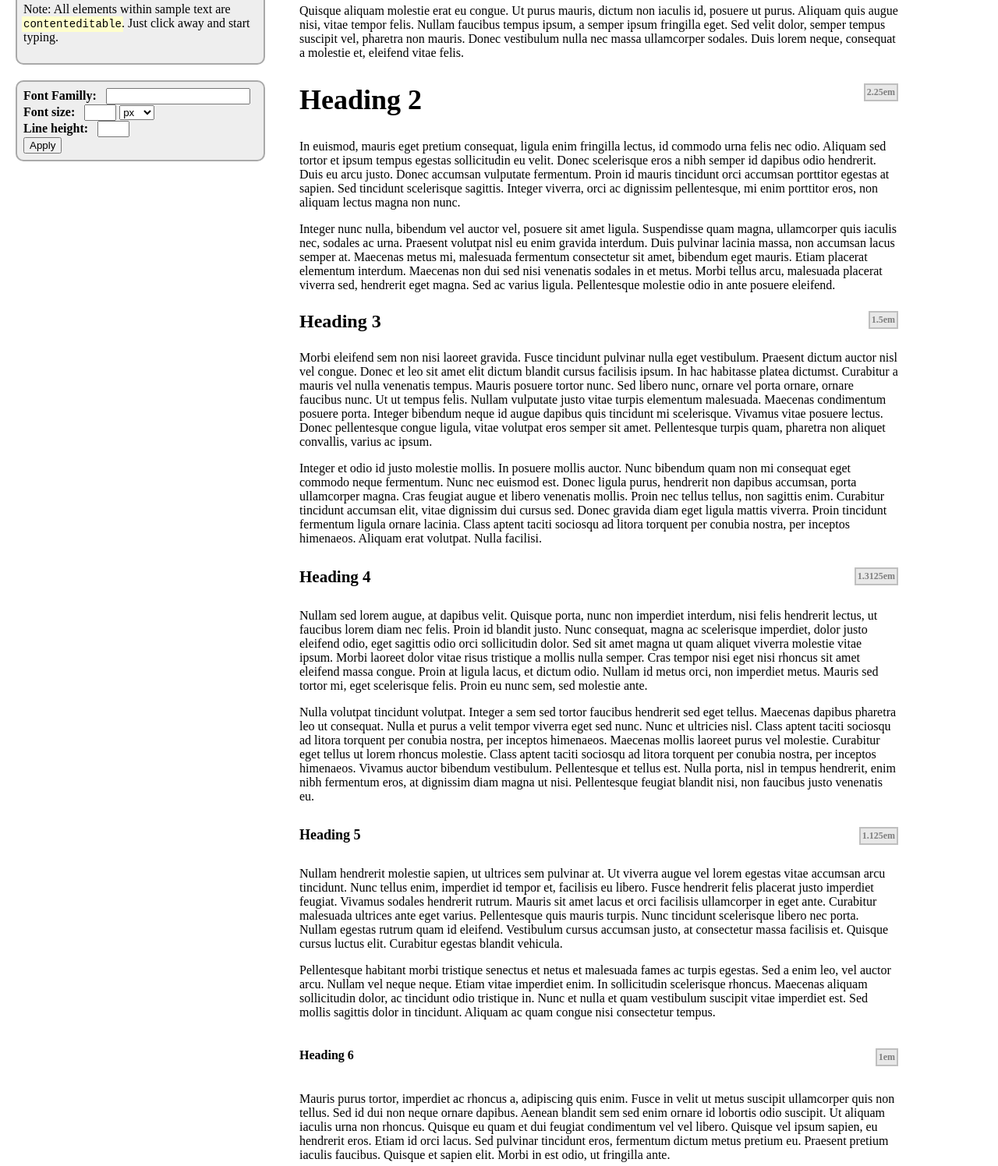
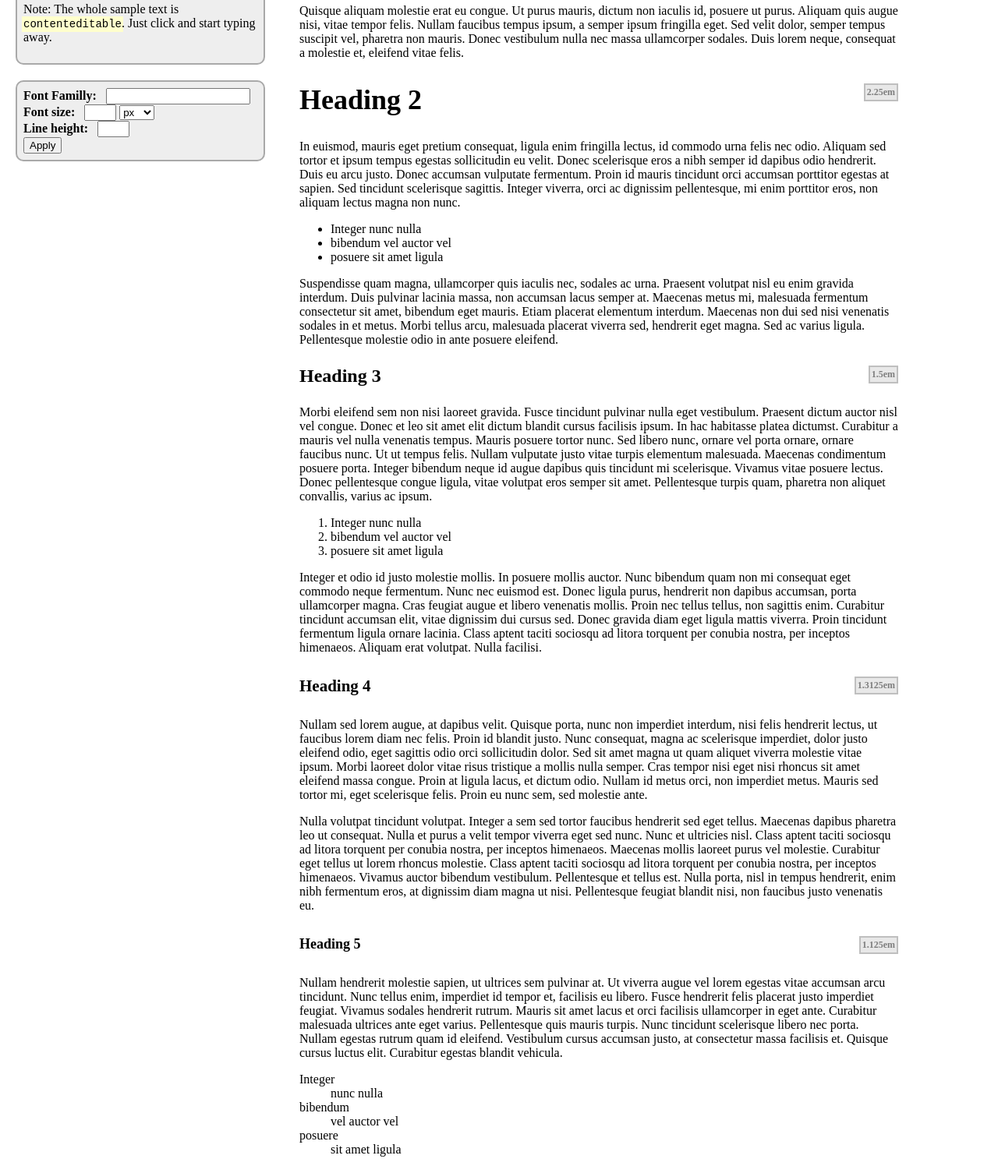
Before and after one commit to mackking/webplayground, a plain HTML site: page typography/typo2.html in a window 1280 px wide. Shown: the part 224-1720 px from the top of the page at 78% size. Drawn offline with nearby package versions, Linux system fonts and the light colour scheme.

Commit message:
added contenteditable to sample text

```diff
--- a/typography/typo2.html
+++ b/typography/typo2.html
@@ -14,7 +14,7 @@
 			<div class="box about">
 				<div class="h1">About</div>
 				<p>Values set below will be applied to the <code>#main</code> element (sample text to the right). <code>font-size</code>s for the <code>h*</code> elements are defined using <code>em</code> units (specific values detailed beside each). Otherwise, default values come from the system defined defaults. No CSS reset is currently applied.</p>
-				<p>Note: All elements within sample text are <code>contenteditable</code>. Just click away and start typing.</p>
+				<p>Note: The whole sample text is <code>contenteditable</code>. Just click and start typing away.</p>
 			</div>
 
 			<div class="box font-switcher">
@@ -37,7 +37,7 @@
 			</div>
 
 		</div>
-		<div id="main">
+		<div id="main" contenteditable>
 			<h1>Heading 1</h1>
 
 			<p class="first">Cras magna justo, lacinia quis mollis eu, gravida at magna. Sed posuere egestas velit ut vehicula. Cras eu massa vel augue blandit tincidunt nec quis odio. Donec viverra tincidunt lacus sed dignissim. Ut aliquam cursus arcu sit amet viverra. Integer hendrerit facilisis commodo. Sed nec felis ligula. Cras sed varius arcu. Cras mauris odio, pulvinar nec interdum vel, malesuada quis elit. Nullam vitae nisi leo. Curabitur vitae sapien enim, et hendrerit odio.</p>
@@ -48,11 +48,15 @@
 
 			<p>In euismod, mauris eget pretium consequat, ligula enim fringilla lectus, id commodo urna felis nec odio. Aliquam sed tortor et ipsum tempus egestas sollicitudin eu velit. Donec scelerisque eros a nibh semper id dapibus odio hendrerit. Duis eu arcu justo. Donec accumsan vulputate fermentum. Proin id mauris tincidunt orci accumsan porttitor egestas at sapien. Sed tincidunt scelerisque sagittis. Integer viverra, orci ac dignissim pellentesque, mi enim porttitor eros, non aliquam lectus magna non nunc.</p>
 
-			<p>Integer nunc nulla, bibendum vel auctor vel, posuere sit amet ligula. Suspendisse quam magna, ullamcorper quis iaculis nec, sodales ac urna. Praesent volutpat nisl eu enim gravida interdum. Duis pulvinar lacinia massa, non accumsan lacus semper at. Maecenas metus mi, malesuada fermentum consectetur sit amet, bibendum eget mauris. Etiam placerat elementum interdum. Maecenas non dui sed nisi venenatis sodales in et metus. Morbi tellus arcu, malesuada placerat viverra sed, hendrerit eget magna. Sed ac varius ligula. Pellentesque molestie odio in ante posuere eleifend.</p>
+			<ul><li>Integer nunc nulla</li> <li>bibendum vel auctor vel</li> <li>posuere sit amet ligula</li></ul>
+
+			<p>Suspendisse quam magna, ullamcorper quis iaculis nec, sodales ac urna. Praesent volutpat nisl eu enim gravida interdum. Duis pulvinar lacinia massa, non accumsan lacus semper at. Maecenas metus mi, malesuada fermentum consectetur sit amet, bibendum eget mauris. Etiam placerat elementum interdum. Maecenas non dui sed nisi venenatis sodales in et metus. Morbi tellus arcu, malesuada placerat viverra sed, hendrerit eget magna. Sed ac varius ligula. Pellentesque molestie odio in ante posuere eleifend.</p>
 
 			<h3>Heading 3</h3>
 
 			<p>Morbi eleifend sem non nisi laoreet gravida. Fusce tincidunt pulvinar nulla eget vestibulum. Praesent dictum auctor nisl vel congue. Donec et leo sit amet elit dictum blandit cursus facilisis ipsum. In hac habitasse platea dictumst. Curabitur a mauris vel nulla venenatis tempus. Mauris posuere tortor nunc. Sed libero nunc, ornare vel porta ornare, ornare faucibus nunc. Ut ut tempus felis. Nullam vulputate justo vitae turpis elementum malesuada. Maecenas condimentum posuere porta. Integer bibendum neque id augue dapibus quis tincidunt mi scelerisque. Vivamus vitae posuere lectus. Donec pellentesque congue ligula, vitae volutpat eros semper sit amet. Pellentesque turpis quam, pharetra non aliquet convallis, varius ac ipsum.</p>
+
+			<ol><li>Integer nunc nulla</li> <li>bibendum vel auctor vel</li> <li>posuere sit amet ligula</li></ol>
 
 			<p>Integer et odio id justo molestie mollis. In posuere mollis auctor. Nunc bibendum quam non mi consequat eget commodo neque fermentum. Nunc nec euismod est. Donec ligula purus, hendrerit non dapibus accumsan, porta ullamcorper magna. Cras feugiat augue et libero venenatis mollis. Proin nec tellus tellus, non sagittis enim. Curabitur tincidunt accumsan elit, vitae dignissim dui cursus sed. Donec gravida diam eget ligula mattis viverra. Proin tincidunt fermentum ligula ornare lacinia. Class aptent taciti sociosqu ad litora torquent per conubia nostra, per inceptos himenaeos. Aliquam erat volutpat. Nulla facilisi.</p>
 
@@ -65,6 +69,12 @@
 			<h5>Heading 5</h5>
 
 			<p>Nullam hendrerit molestie sapien, ut ultrices sem pulvinar at. Ut viverra augue vel lorem egestas vitae accumsan arcu tincidunt. Nunc tellus enim, imperdiet id tempor et, facilisis eu libero. Fusce hendrerit felis placerat justo imperdiet feugiat. Vivamus sodales hendrerit rutrum. Mauris sit amet lacus et orci facilisis ullamcorper in eget ante. Curabitur malesuada ultrices ante eget varius. Pellentesque quis mauris turpis. Nunc tincidunt scelerisque libero nec porta. Nullam egestas rutrum quam id eleifend. Vestibulum cursus accumsan justo, at consectetur massa facilisis et. Quisque cursus luctus elit. Curabitur egestas blandit vehicula.</p>
+
+			<dl>
+				<dt>Integer</dt> <dd>nunc nulla</dd>
+				<dt>bibendum</dt> <dd>vel auctor vel</dd>
+				<dt>posuere</dt> <dd>sit amet ligula</dd>
+			</dl>
 
 			<p>Pellentesque habitant morbi tristique senectus et netus et malesuada fames ac turpis egestas. Sed a enim leo, vel auctor arcu. Nullam vel neque neque. Etiam vitae imperdiet enim. In sollicitudin scelerisque rhoncus. Maecenas aliquam sollicitudin dolor, ac tincidunt odio tristique in. Nunc et nulla et quam vestibulum suscipit vitae imperdiet est. Sed mollis sagittis dolor in tincidunt. Aliquam ac quam congue nisi consectetur tempus.</p>
 
@@ -87,11 +97,7 @@
 				return false;
 			});
 
-			$('h1,h2,h3,h4,h5,h6,p', '#main').click(function () {
-				$(this).attr('contenteditable', 'true');
-			}).focusout(function () {
-				$(this).attr('contenteditable', 'false');
-			});
+
 		</script>
 
 	</body>
```
